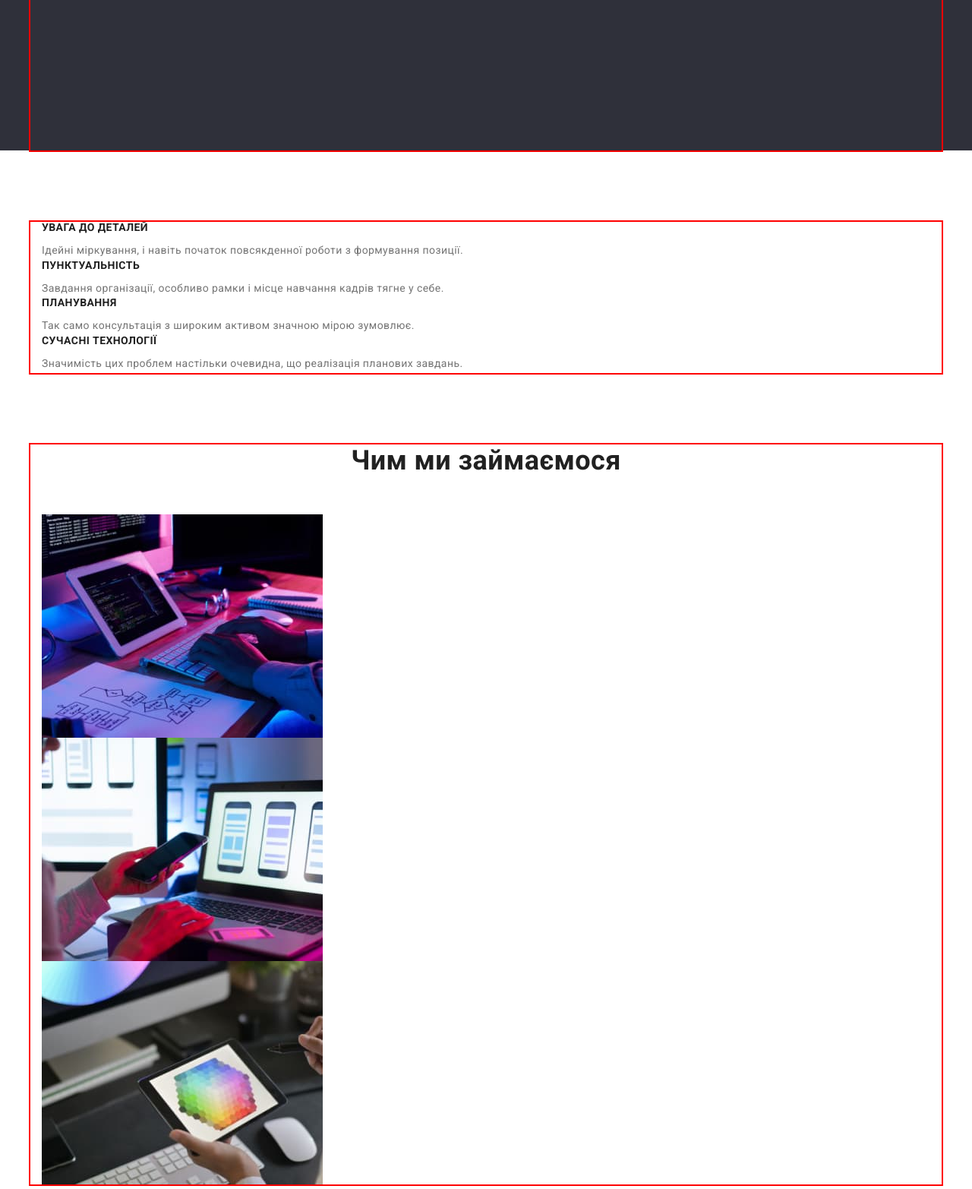
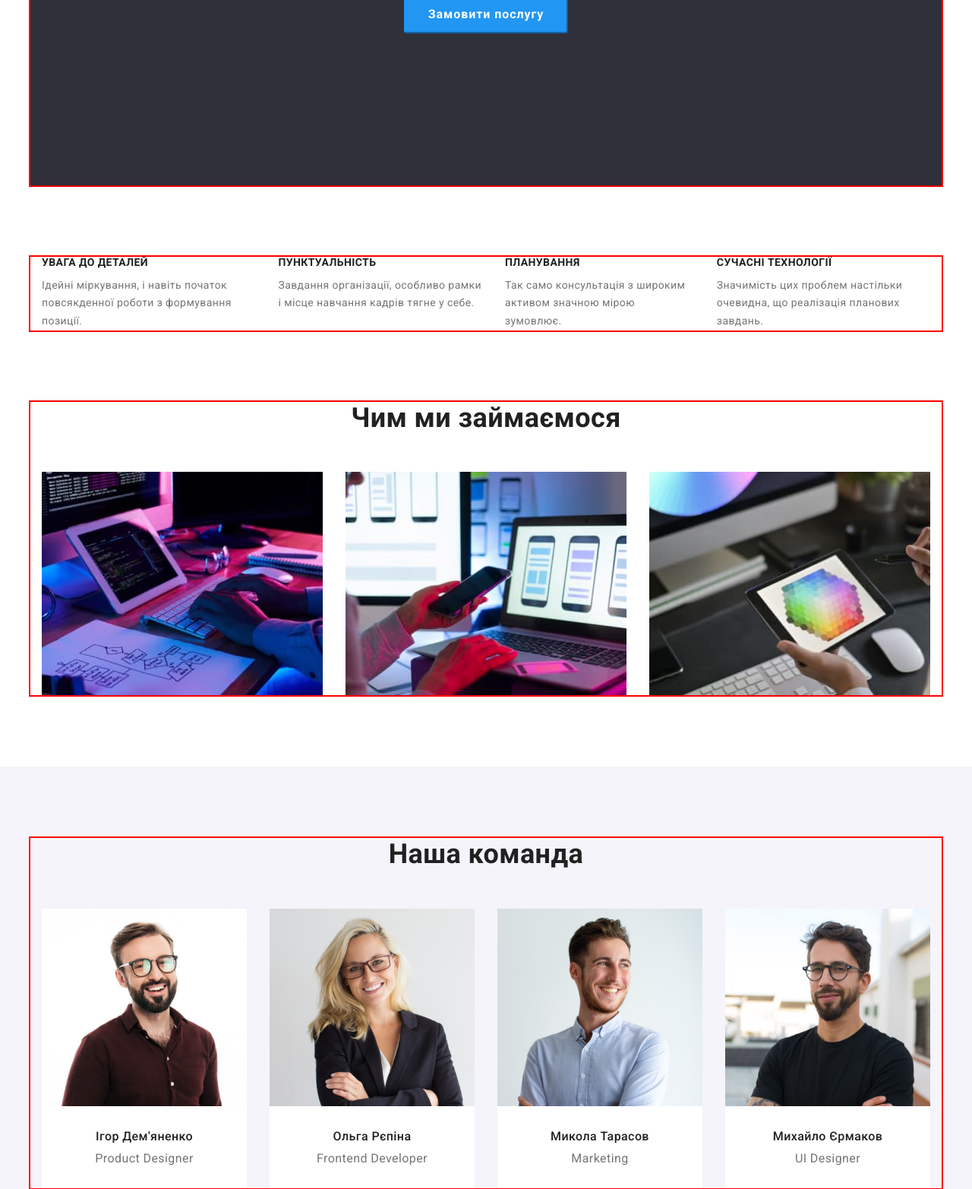
Before and after one commit to akosham/goit-markup-hw-03, a plain HTML site: page index.html in a window 1280 px wide. Shown: the part 436-2001 px from the top of the page at 76% size. Drawn offline with nearby package versions, Linux system fonts and the light colour scheme.

Commit message:
complete flexbox for studio

```diff
--- a/css/styles.css
+++ b/css/styles.css
@@ -104,16 +104,17 @@ img {
 }
 
 .header-list .header-item {
-  background-color: tomato;
+  /* background-color: gold; */
+  border: 2px solid tomato;
 }
 
 /* .header-list .header-item + .header-item {
   margin-left: 50px;
 } */
 
-.header-list .header-item:not(:last-child) {
-  /* margin-right: 50px; */
-}
+/* .header-list .header-item:not(:last-child) {
+  margin-right: 50px;
+} */
 
 .nav {
   display: flex;
@@ -172,13 +173,13 @@ img {
 
 /* -------------hero------------- */
 
-.hero {
-  background-color: #2f303a;
-}
+/* .hero {
+} */
 
 .hero-content {
   padding-top: 200px;
   padding-bottom: 200px;
+  background-color: #2f303a;
 }
 
 .hero-title {
@@ -189,9 +190,8 @@ img {
   text-align: center;
   text-transform: uppercase;
   color: #ffffff;
-  margin-bottom: 30px;
   max-width: 696px;
-  margin: 0 auto;
+  margin: 0 auto 30px auto;
 }
 
 .hero-btn {
@@ -203,21 +203,20 @@ img {
   color: #ffffff;
   background: var(--accent-color);
   cursor: pointer;
-  min-width: 216px;
+  border-radius: 4px;
+  border-color: var(--accent-color);
+  max-width: 216px;
   width: 216px;
-  height: 50px
-  border-radius: 4px;
+  height: 50px;
   text-align: center;
-  align-items: center;
-  /* margin: 0 auto; */
-  /* display: flex; */
-  /* min-width: 130px;
-    border-radius: 4px; */
+  margin: 0 auto;
+  display: block;
 }
 
 .hero-btn:hover,
 .hero-btn:focus {
   background: #188ce8;
+  border-color: #188ce8;
 }
 
 /* ----------------second-section------------ */
@@ -225,9 +224,12 @@ img {
 .second-section {
   background-color: var(--main-background);
 }
-/* .second-section-list {
+.second-section-list {
+  display: flex;
+  gap: 30px;
 }
-.second-section-item {
+
+/* .second-section-item {
 } */
 .second-section-subtitle {
   font-weight: 700;
@@ -255,9 +257,11 @@ img {
   color: var(--main-title-color);
   margin-bottom: 50px;
 }
-/* .third-section-list {
+.third-section-list {
+  display: flex;
+  gap: 30px;
 }
-.third-section-item {
+/* .third-section-item {
 }
 .third-section-images {
 } */
@@ -276,11 +280,14 @@ img {
   margin-bottom: 50px;
 }
 .fourth-section-list {
-  background-color: #ffffff;
+  display: flex;
+  gap: 30px;
 }
-/* .fourth-section-item {
+.fourth-section-item {
+  width: calc((100%-90) / 4);
 }
-.fourth-section-images {
+
+/* .fourth-section-images {
 } */
 .fourth-section-subtitle {
   font-weight: 500;
@@ -300,6 +307,7 @@ img {
 .introducing {
   padding-top: 30px;
   padding-bottom: 30px;
+  background-color: #ffffff;
 }
 
 /* --------------footer------------- */
@@ -318,7 +326,7 @@ img {
   letter-spacing: 0.03em;
   color: var(--accent-color);
   margin-bottom: 20px;
-  display: block;
+  display: inline-block;
 }
 
 .logo-link-footer {
@@ -341,6 +349,7 @@ img {
 .footer-link-place:hover,
 .footer-link-place:focus {
   color: var(--accent-color);
+  cursor: pointer;
 }
 
 .footer-link {
```
